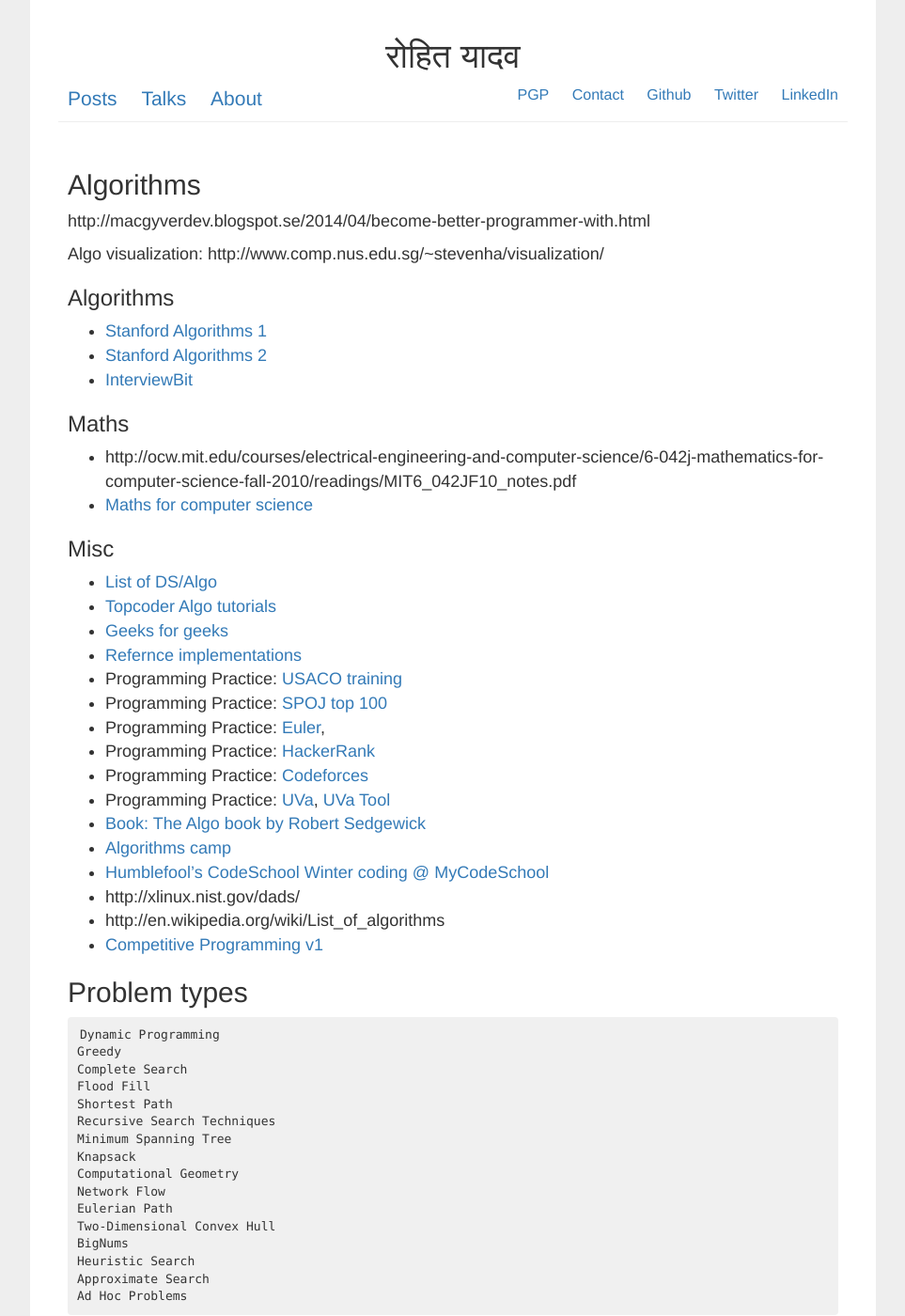
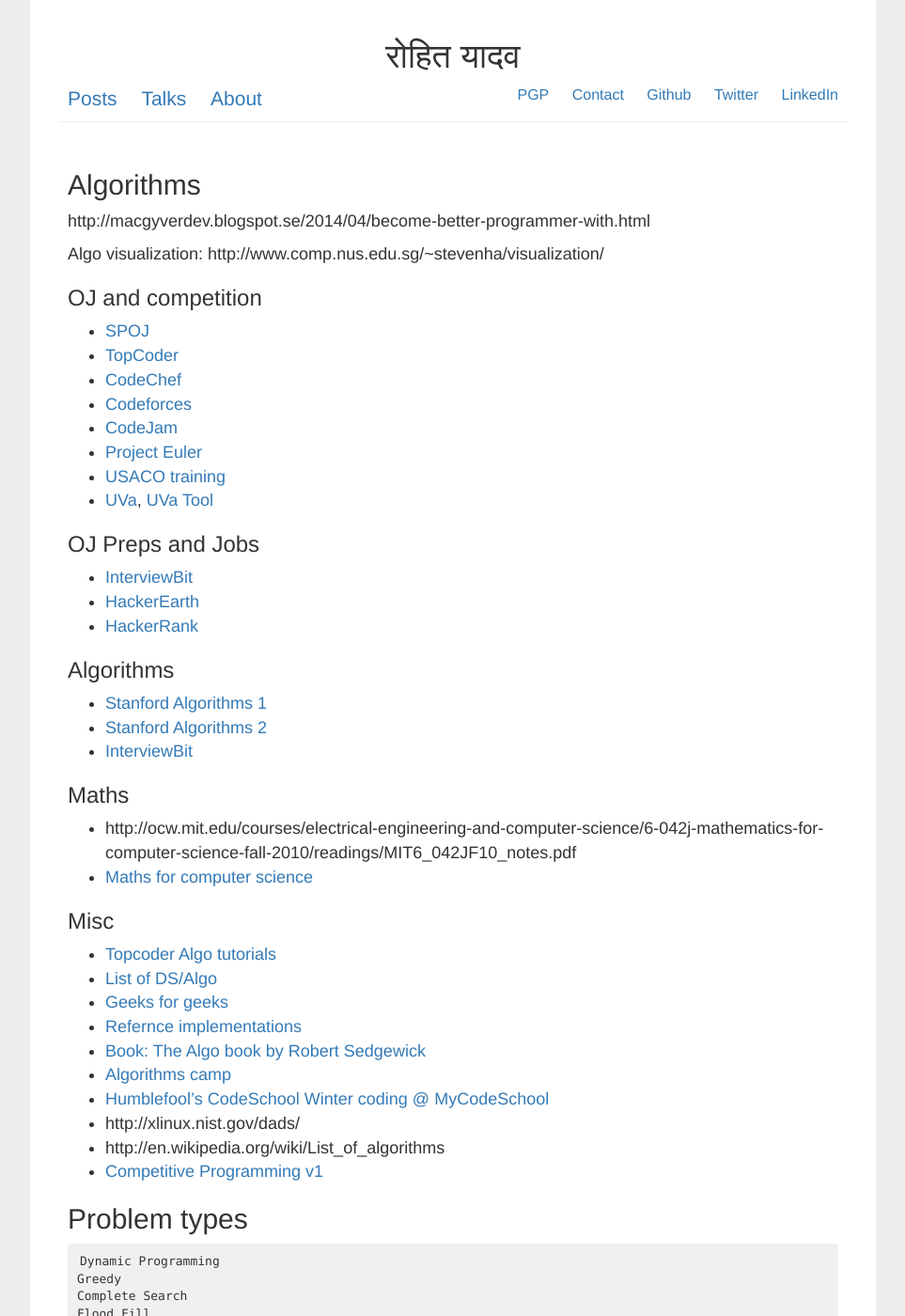
Before and after one commit to rohityadavcloud/rohityadavcloud.github.io, a Jekyll site: the page built from k/algorithms.markdown, in a window 1280 px wide and 1400 px high. Shown: the whole window at 94% size, without its empty margins (158-1121 px from the left). Built offline with Jekyll 4.4.1, drawn with Linux system fonts in a browser that asks for light colours.

Commit message:
rearrange bookmarks
Signed-off-by: Rohit Yadav <bhaisaab@baagi.org>

```diff
--- a/k/algorithms.markdown
+++ b/k/algorithms.markdown
@@ -8,6 +8,23 @@
 
 Algo visualization:
 http://www.comp.nus.edu.sg/~stevenha/visualization/
+
+### OJ and competition
+
+- [SPOJ](http://www.spoj.com/problems/classical/sort=-6)
+- [TopCoder](https://www.topcoder.com/)
+- [CodeChef](https://www.codechef.com/)
+- [Codeforces](http://codeforces.com/)
+- [CodeJam](https://code.google.com/codejam)
+- [Project Euler](http://projecteuler.net/)
+- [USACO training](http://train.usaco.org/usacogate)
+- [UVa](http://uva.onlinejudge.org), [UVa Tool](http://uhunt.felix-halim.net/id/0)
+
+### OJ Preps and Jobs
+
+- [InterviewBit](https://www.interviewbit.com/)
+- [HackerEarth](https://www.hackerearth.com/)
+- [HackerRank](https://www.hackerrank.com/)
 
 ### Algorithms
 
@@ -22,16 +39,10 @@
 
 ### Misc
 
+- [Topcoder Algo tutorials](https://www.topcoder.com/community/data-science/data-science-tutorials/)
 - [List of DS/Algo](http://discuss.codechef.com/questions/48877/data-structures-and-algorithms)
-- [Topcoder Algo tutorials](http://community.topcoder.com/tc?module=Static&d1=tutorials&d2=alg_index)
 - [Geeks for geeks](http://www.geeksforgeeks.org/)
 - [Refernce implementations](https://github.com/kennyledet/Algorithm-Implementations)
-- Programming Practice: [USACO training](http://train.usaco.org/usacogate)
-- Programming Practice: [SPOJ top 100](http://www.spoj.com/problems/classical/sort=-6)
-- Programming Practice: [Euler](http://projecteuler.net/),
-- Programming Practice: [HackerRank](https://www.hackerrank.com/)
-- Programming Practice: [Codeforces](http://codeforces.com/)
-- Programming Practice: [UVa](http://uva.onlinejudge.org), [UVa Tool](http://uhunt.felix-halim.net/id/0)
 - [Book: The Algo book by Robert Sedgewick](http://algs4.cs.princeton.edu/home/)
 - [Algorithms camp](http://www.youtube.com/watch?v=vZ2Wn6Ly8Ok&playnext=1&list=PL713C10F05D6BB7BF)
 - [Humblefool's CodeSchool](http://mycodeschool.com/problems) [Winter coding @ MyCodeSchool](http://wintercoding.mycodeschool.com/)
```
